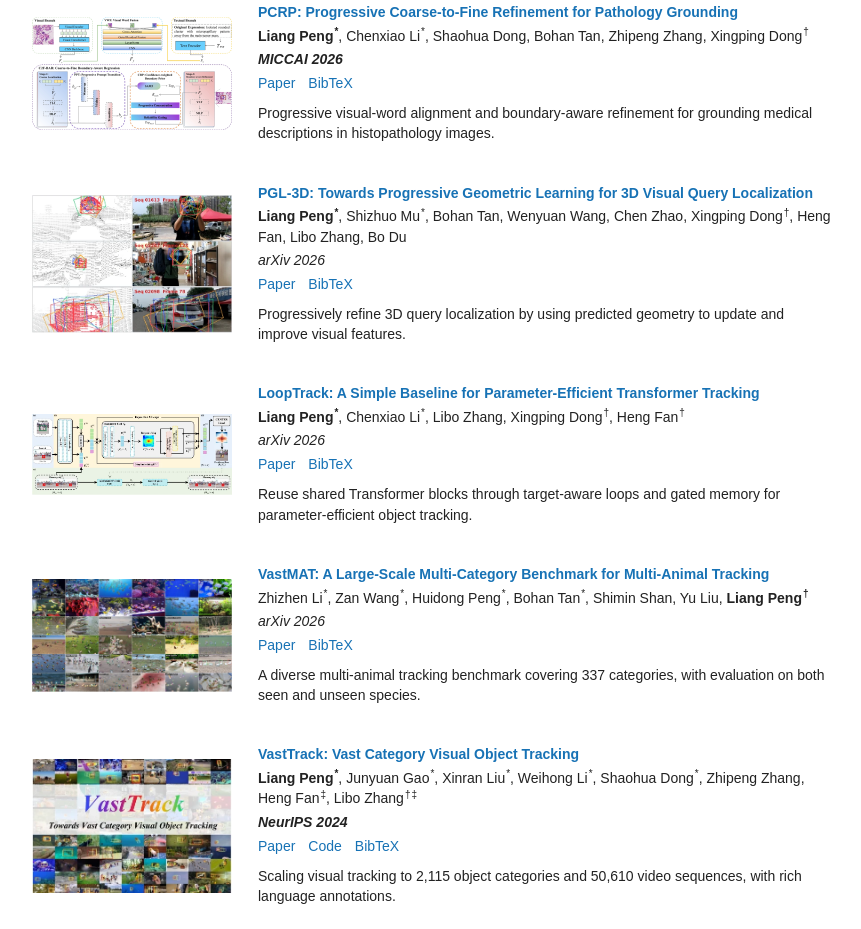
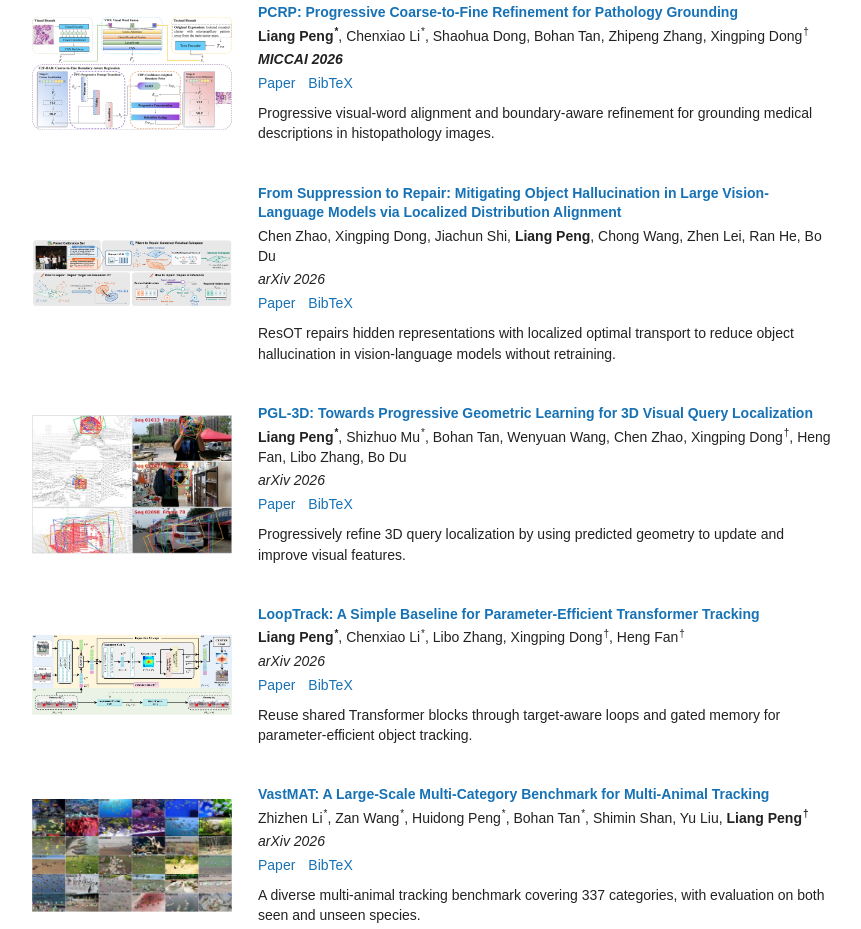
Before and after one commit to liangpeng-cv/liangpeng-cv.github.io, a plain HTML site: page index.html in a window 1280 px wide. Shown: the part 618-1547 px from the top of the page, without its empty margins (208-1069 px from the left). Drawn offline with Linux system fonts and the light colour scheme.

Commit message:
Add ResOT preprint to publications and news

```diff
--- a/index.html
+++ b/index.html
@@ -14,7 +14,7 @@
   <link rel="canonical" href="https://liangpeng-cv.github.io/">
   <title>Liang Peng | Wuhan University</title>
   <link rel="stylesheet" href="style.css?v=8">
-  <script src="publications.js?v=3" defer></script>
+  <script src="publications.js?v=4" defer></script>
   <script src="app.js?v=5" defer></script>
   <script type="application/ld+json">
   {
@@ -57,6 +57,7 @@
     <section class="news section" id="news" aria-labelledby="news-title">
       <div class="section-heading"><h2 id="news-title">News</h2></div>
       <div class="news-list">
+        <div class="news-item"><time datetime="2026-10">Oct 2026</time><p><a href="https://arxiv.org/abs/2610.11826" target="_blank" rel="noopener noreferrer">ResOT</a>, our work on mitigating object hallucination in vision-language models, is available on arXiv.</p></div>
         <div class="news-item"><time datetime="2026-09">Sep 2026</time><p><a href="https://arxiv.org/abs/2609.33558" target="_blank" rel="noopener noreferrer">PGL-3D</a>, <a href="https://arxiv.org/abs/2609.33306" target="_blank" rel="noopener noreferrer">LoopTrack</a>, and <a href="https://arxiv.org/abs/2609.34390" target="_blank" rel="noopener noreferrer">VastMAT</a> are available on arXiv.</p></div>
         <div class="news-item"><time datetime="2026-09">Sep 2026</time><p><a href="https://papers.miccai.org/miccai-2026/0762-Paper4084.html" target="_blank" rel="noopener noreferrer">PCRP</a> appears in <strong class="venue-inline rust-text">MICCAI 2026</strong>.</p></div>
         <div class="news-item"><time datetime="2026">2026</time><p><a href="https://wuhengliangliang.github.io/3DVQL/" target="_blank" rel="noopener noreferrer">3DVQL</a> at <strong class="venue-inline blue-text">CVPR 2026</strong>: visual query localization in the 3D world.</p></div>
--- a/publications.js
+++ b/publications.js
@@ -20,6 +20,17 @@ window.PUBLICATIONS = [
     image: "assets/pcrp-cover.webp", imageSize: [1600, 898], alt: "PCRP model architecture with visual-word fusion and coarse-to-fine boundary-aware refinement",
     paper: "https://papers.miccai.org/miccai-2026/0762-Paper4084.html",
     bibtex: "@inproceedings{peng2026pcrp,\n  title={PCRP: Progressive Coarse-to-Fine Refinement for Pathology Grounding},\n  author={Peng, Liang and Li, Chenxiao and Dong, Shaohua and Tan, Bohan and Zhang, Zhipeng and Dong, Xingping},\n  booktitle={Medical Image Computing and Computer Assisted Intervention -- MICCAI 2026},\n  publisher={Springer Nature Switzerland},\n  year={2026}\n}"
+  },
+  {
+    id: "resot", year: 2026, type: "preprint", venue: "arXiv 2026", topic: "Vision-language model reliability",
+    title: "From Suppression to Repair: Mitigating Object Hallucination in Large Vision-Language Models via Localized Distribution Alignment",
+    authors: ["Chen Zhao", "Xingping Dong", "Jiachun Shi", "Liang Peng", "Chong Wang", "Zhen Lei", "Ran He", "Bo Du"],
+    equal: [],
+    corresponding: {},
+    description: "ResOT repairs hidden representations with localized optimal transport to reduce object hallucination in vision-language models without retraining.",
+    image: "assets/resot-model.png", imageSize: [1327, 457], alt: "ResOT overview: paired calibration, residual subspace construction, Gaussian optimal transport, and adaptive representation repair at inference",
+    paper: "https://arxiv.org/abs/2610.11826",
+    bibtex: "@article{zhao2026suppression,\n  title={From Suppression to Repair: Mitigating Object Hallucination in Large Vision-Language Models via Localized Distribution Alignment},\n  author={Zhao, Chen and Dong, Xingping and Shi, Jiachun and Peng, Liang and Wang, Chong and Lei, Zhen and He, Ran and Du, Bo},\n  journal={arXiv preprint arXiv:2610.11826},\n  year={2026}\n}"
   },
   {
     id: "pgl3d", year: 2026, type: "preprint", venue: "arXiv 2026", topic: "3D geometric learning",
```
Also changed, not shown: assets/resot-model.png (added), 1 other file.
